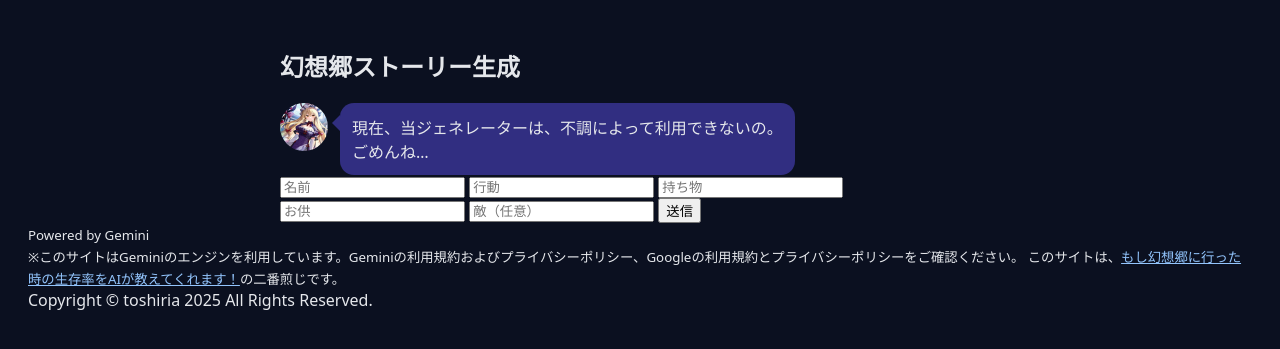
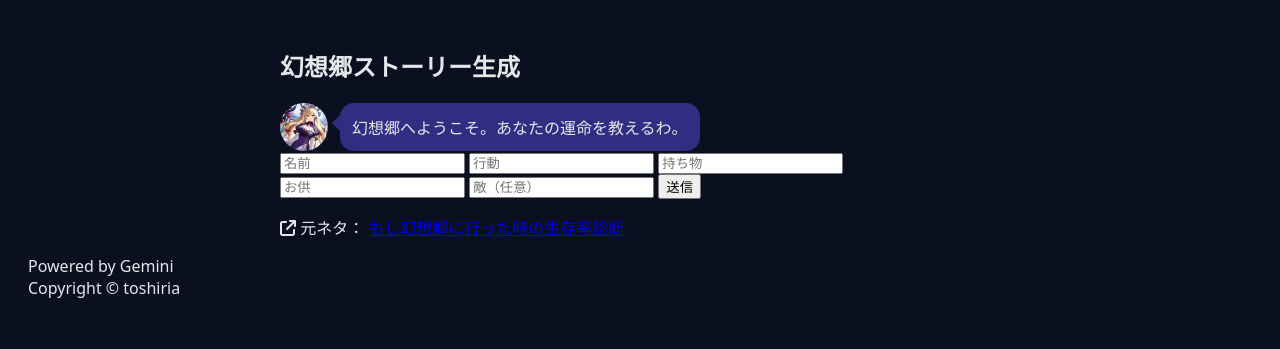
Before and after one commit to toshiria500/.github.io, a Flask app: page / in a window 1280 px wide. Shown: the top 349 px of the page. Run offline with Flask 3, Linux system fonts and the light colour scheme; some web fonts are replaced.

Commit message:
gensokyo.html の更新

```diff
--- a/templates/gensokyo.html
+++ b/templates/gensokyo.html
@@ -4,61 +4,65 @@
 <meta charset="UTF-8">
 <meta name="viewport" content="width=device-width, initial-scale=1.0">
 <title>幻想郷ジェネレーター</title>
+
+
 <link rel="stylesheet" href="../static/style.css">
-<script src="../static/script.js" defer></script>
+<link rel="stylesheet"
+ href="https://cdnjs.cloudflare.com/ajax/libs/font-awesome/6.5.1/css/all.min.css">
 
-<meta name="viewport" content="width=device-width, initial-scale=1">
-<meta name="description" content="幻想郷した時にゆかりん(八雲紫)が何が起こるか教えてくれます。">
-<meta name="keywords" content="幻想郷探索, gensokyo Survivor">
 
-<!--Open Graph-->
+<meta name="description" content="幻想郷に迷い込んだ時の運命をAIが語ります">
+
+<!-- Open Graph -->
 <meta property="og:type" content="website">
-<meta property="og:url" content="https://toshiria500.f5.si/templates/gensokyo">
+<meta property="og:url" content="https://toshiria500.f5.si/templates/gensokyo.html">
 <meta property="og:title" content="幻想郷ジェネレーター">
-<meta property="og:description" content="幻想郷した時にゆかりん(八雲紫)が何が起こるか教えてくれます。">
+<meta property="og:description" content="幻想郷に迷い込んだ時の運命をAI（Gemini）が語ります。">
+<meta property="og:image" content="https://toshiria500.f5.si/static/ogp.png">
 
-<!--twitter-->
+<!-- Twitter -->
 <meta name="twitter:card" content="summary_large_image">
+<meta name="twitter:title" content="幻想郷ジェネレーター">
+<meta name="twitter:description" content="幻想郷に迷い込んだ時の運命をAIが語ります。">
+<meta name="twitter:image" content="https://toshiria500.f5.si/static/ogp.png">
 </head>
 <body>
 
 <div class="container">
   <h2>幻想郷ストーリー生成</h2>
 
-  <!-- Bot紹介吹き出し（フォームの上） -->
   <div id="chat">
     <div class="botContainer">
       <img src="../static/bot_icon.png" class="botIcon">
       <div class="botText">
-        現在、当ジェネレーターは、不調によって利用できないの。<br>
-        ごめんね…
+        幻想郷へようこそ。あなたの運命を教えるわ。
       </div>
     </div>
   </div>
 
-  <form id="storyForm" autocomplete="off">
-    <input id="name" placeholder="名前" autocomplete="off">
-    <input id="action" placeholder="行動" autocomplete="off">
-    <input id="item" placeholder="持ち物" autocomplete="off">
-    <input id="companion" placeholder="お供" autocomplete="off">
-    <input id="enemy" placeholder="敵（任意）" autocomplete="off">
+  <form id="storyForm">
+    <input id="name" placeholder="名前">
+    <input id="action" placeholder="行動">
+    <input id="item" placeholder="持ち物">
+    <input id="companion" placeholder="お供">
+    <input id="enemy" placeholder="敵（任意）">
     <button type="submit">送信</button>
   </form>
+
+  <p class="note">
+    <i class="fa-solid fa-arrow-up-right-from-square"></i>
+    元ネタ：
+    <a href="https://shindanmaker.com/1208379?c=1" target="_blank">
+      もし幻想郷に行った時の生存率診断
+    </a>
+  </p>
 </div>
 
 <footer class="site-footer">
-  <small>
-    Powered by Gemini<br>
-    ※このサイトはGeminiのエンジンを利用しています。Geminiの利用規約およびプライバシーポリシー、Googleの利用規約とプライバシーポリシーをご確認ください。
-
-このサイトは、<a href="https://shindanmaker.com/1208379?c=1">もし幻想郷に行った時の生存率をAIが教えてくれます！<i class="fas fa-external-link-alt"></i></a>の二番煎じです。
-  </small>
-  <br>Copyright &copy; toshiria <span id="year"></span> All Rights Reserved.
+  Powered by Gemini<br>
+  Copyright © toshiria
 </footer>
 
-<script src="../static/script.js"></script>
-<script>
-document.getElementById('year').textContent = new Date().getFullYear();
-</script>
+<script src="../static/gensokyo.js"></script>
 </body>
 </html>
```
